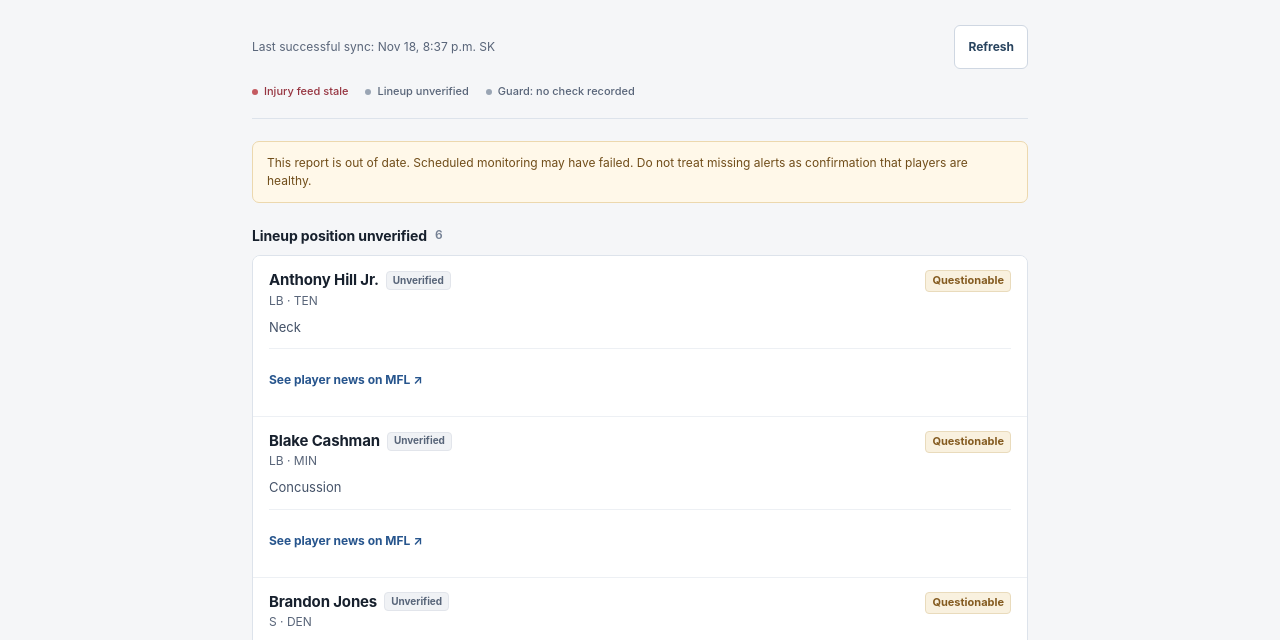
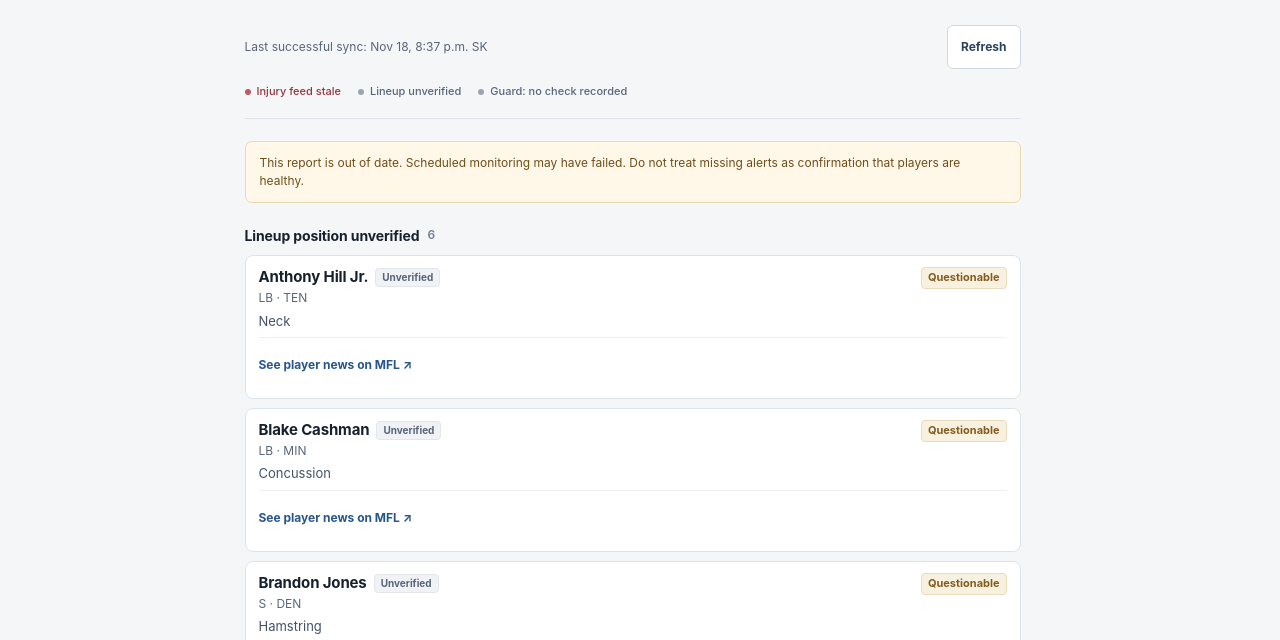
Before and after one commit to williamsbryce/fantasy-injury-watch, a plain HTML site: page site/index.html in a window 1280 px wide. Shown: the part 128-768 px from the top of the page. Drawn offline with Linux system fonts and the light colour scheme.

Commit message:
Stabilize tab layout and separate compact injury cards

```diff
--- a/site/index.html
+++ b/site/index.html
@@ -7,8 +7,10 @@
 
 :root{color-scheme:light;--bg:#f5f6f8;--surface:#fff;--ink:#17202d;--muted:#596579;--quiet:#748094;--line:#dde3eb;--soft:#edf0f4;--navy:#182435;--link:#27558d;--red:#982c36;--amber:#845b20}
 *{box-sizing:border-box}
+/* Reserve the same page width for short and long tab panels. */
+html{overflow-y:scroll;scrollbar-gutter:stable}
 body{margin:0;background:var(--bg);color:var(--ink);font:14px/1.5 -apple-system,BlinkMacSystemFont,"Segoe UI",sans-serif;-webkit-font-smoothing:antialiased}
-main{max-width:820px;margin:0 auto;padding:0 22px 48px}
+main{max-width:820px;min-height:100vh;min-height:100dvh;margin:0 auto;padding:0 22px 48px}
 .hidden{display:none!important}
 a{color:var(--link)}a:hover{text-decoration:underline}
 button{font:inherit;min-height:44px;cursor:pointer}button:disabled{opacity:.55;cursor:wait}
@@ -42,13 +44,13 @@ h2 .dot{display:none}small,.meta{color:var(--muted)}.meta{font-size:12px}
 .health-chip.good-health,.health-chip.warn-health,.health-chip.bad-health{background:transparent;border:0}
 .health-chip.good-health{color:#276347}.health-chip.warn-health{color:#875a1d}.health-chip.bad-health{color:#963440}
 .health-chip.good-health::before{background:#4a9972}.health-chip.warn-health::before{background:#c38b39}.health-chip.bad-health::before{background:#c45a60}
-/* Injuries read as a compact roster list */
+/* Compact, individually separated player cards */
 #actionSection,#watchSection,#unknownSection{margin-top:23px}
 #actionSection h2,#watchSection h2,#unknownSection h2{display:flex;align-items:center;gap:8px;margin:0 0 10px;font-size:14px;font-weight:750;letter-spacing:-.12px}
 #actionCount,#watchCount,#unknownCount{display:inline;min-height:0;padding:0;background:none!important;border:0;border-radius:0;color:var(--quiet)!important;font-size:12px;font-weight:600;line-height:inherit}
-#actions,#watchers,#unknownPlayers{display:block;overflow:hidden;background:var(--surface);border:1px solid var(--line);border-radius:8px;box-shadow:none}
-.alert,.alert.urgent,.alert.watchItem{display:block;margin:0;padding:14px 16px;border:0!important;border-radius:0;background:#fff;box-shadow:none}
-.alert+.alert{border-top:1px solid var(--soft)!important}
+#actions,#watchers,#unknownPlayers{display:flex;flex-direction:column;gap:9px;overflow:visible;background:transparent;border:0;border-radius:0;box-shadow:none}
+.alert,.alert.urgent,.alert.watchItem{display:block;margin:0;padding:11px 13px;border:1px solid var(--line)!important;border-radius:8px;background:#fff;box-shadow:none}
+.alert+.alert{border-top:1px solid var(--line)!important}
 .line{display:flex;align-items:flex-start;justify-content:space-between;gap:12px}.line>div:first-child{min-width:0}
 .name-row{display:flex;align-items:center;gap:7px;flex-wrap:wrap}
 .name,.alert .name{color:var(--ink);font-size:15px;font-weight:720;letter-spacing:-.15px;line-height:1.35;overflow-wrap:anywhere}
@@ -62,13 +64,13 @@ h2 .dot{display:none}small,.meta{color:var(--muted)}.meta{font-size:12px}
 .role-chip.unknown{background:#f0f2f5;border-color:#e2e5eb;color:#586579}
 .change-chip{margin-top:6px;background:#f0edf7;color:#5a4b7f}
 .change-chip.critical{background:#f8e9e9;color:var(--red)}
-.detail,.alert .detail{margin:8px 0 0;color:#445268;font-size:13px;line-height:1.5}
+.detail,.alert .detail{margin:5px 0 0;color:#445268;font-size:13px;line-height:1.45}
 .alert .source{display:none}
-.news{margin-top:11px;padding-top:9px;border-top:1px solid var(--soft)}
+.news{margin-top:7px;padding-top:5px;border-top:1px solid var(--soft)}
 .news:not(:has(.newslink)):not(:has(.mfl)){display:none}
 .news>.newssub:first-child{display:none}
 .newshead{margin:0 0 3px;color:var(--quiet);font-size:10px;font-weight:700;letter-spacing:.06em;text-transform:uppercase}
-.newslink{display:block;min-height:44px;margin:0;padding:9px 0;border:0;border-radius:0;background:transparent;color:var(--link);font-size:13px;font-weight:650;line-height:1.5;text-decoration:none;overflow-wrap:anywhere}
+.newslink{display:block;min-height:44px;margin:0;padding:7px 0;border:0;border-radius:0;background:transparent;color:var(--link);font-size:13px;font-weight:650;line-height:1.5;text-decoration:none;overflow-wrap:anywhere}
 .newslink:has(+ .newssub){border-radius:0;padding-bottom:3px}
 .newslink+.newssub{margin:0;padding:0 0 6px;background:none;border:0;border-radius:0;color:var(--quiet);font-size:11px}
 .mfl{display:inline-flex;align-items:center;min-height:44px;margin:0;padding:6px 0;color:var(--link);font-size:12px;font-weight:650;text-decoration:none}
@@ -138,7 +140,7 @@ h2 .dot{display:none}small,.meta{color:var(--muted)}.meta{font-size:12px}
  #report .top{gap:8px;margin-bottom:10px}
  .health-row{column-gap:12px;row-gap:4px}.health-chip{font-size:11px}
  #actions,#watchers,#unknownPlayers{border-radius:7px}
- .alert,.alert.urgent,.alert.watchItem{padding:13px 12px}
+ .alert,.alert.urgent,.alert.watchItem{padding:10px 12px}
  .line{gap:8px}.name,.alert .name{font-size:15px}
  .status,.alert .status{font-size:10px;padding:2px 5px}
  .guide-card{padding:16px}.schedule-row{grid-template-columns:1fr;gap:3px}
```
